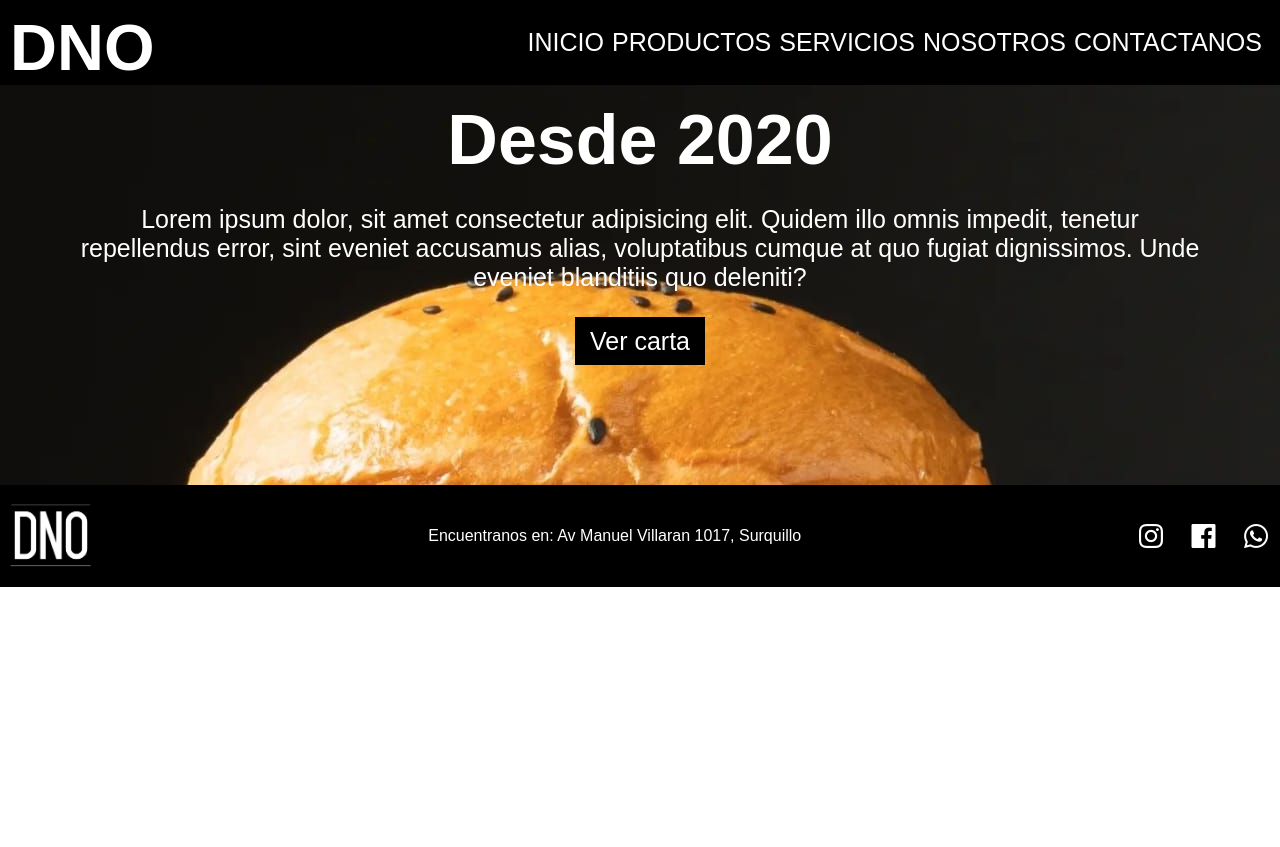
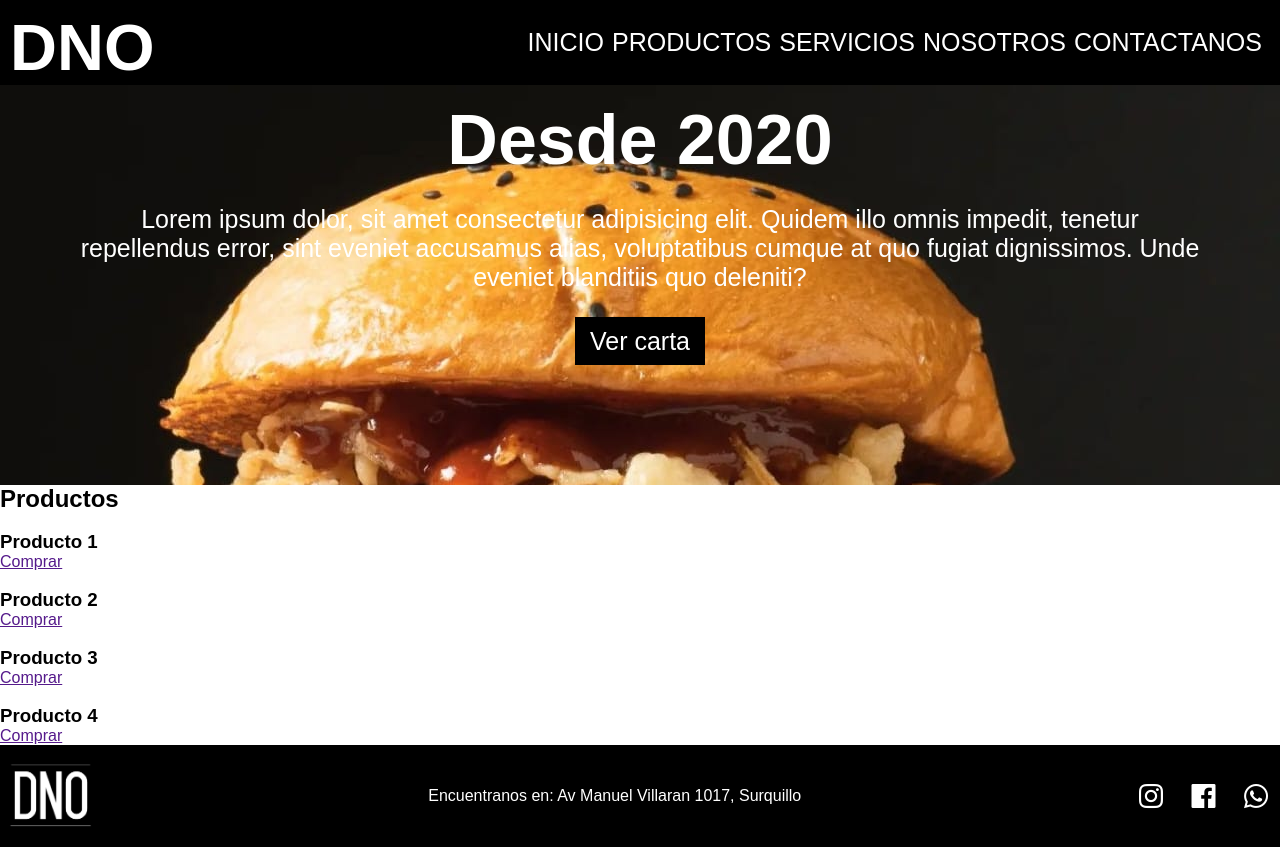
Before and after one commit to salozem/CoderHouse, a plain HTML site: page index.html in a window 1280 px wide. Before the commit the page ends 800 px from the top, so only its background shows below. Drawn offline with nearby package versions, Linux system fonts and the light colour scheme; a web font is replaced by a local one.

Commit message:
feat: added content to section

```diff
--- a/index.html
+++ b/index.html
@@ -29,7 +29,27 @@
             <a href="https://drive.google.com/file/d/1GtiO5bD6HZTLbtD6VtRxjjHLvgZVkA9e/view" target="_blank">Ver carta</a>
         </section>
         <section class="products">
-
+            <h2>Productos</h2>
+            <div>
+                <img src="" alt="">
+                <h3>Producto 1</h3>
+                <a href="">Comprar</a>
+            </div>
+            <div>
+                <img src="" alt="">
+                <h3>Producto 2</h3>
+                <a href="">Comprar</a>
+            </div>
+            <div>
+                <img src="" alt="">
+                <h3>Producto 3</h3>
+                <a href="">Comprar</a>
+            </div>
+            <div>
+                <img src="" alt="">
+                <h3>Producto 4</h3>
+                <a href="">Comprar</a>
+            </div>
         </section>
     </main>
     <footer>
```
